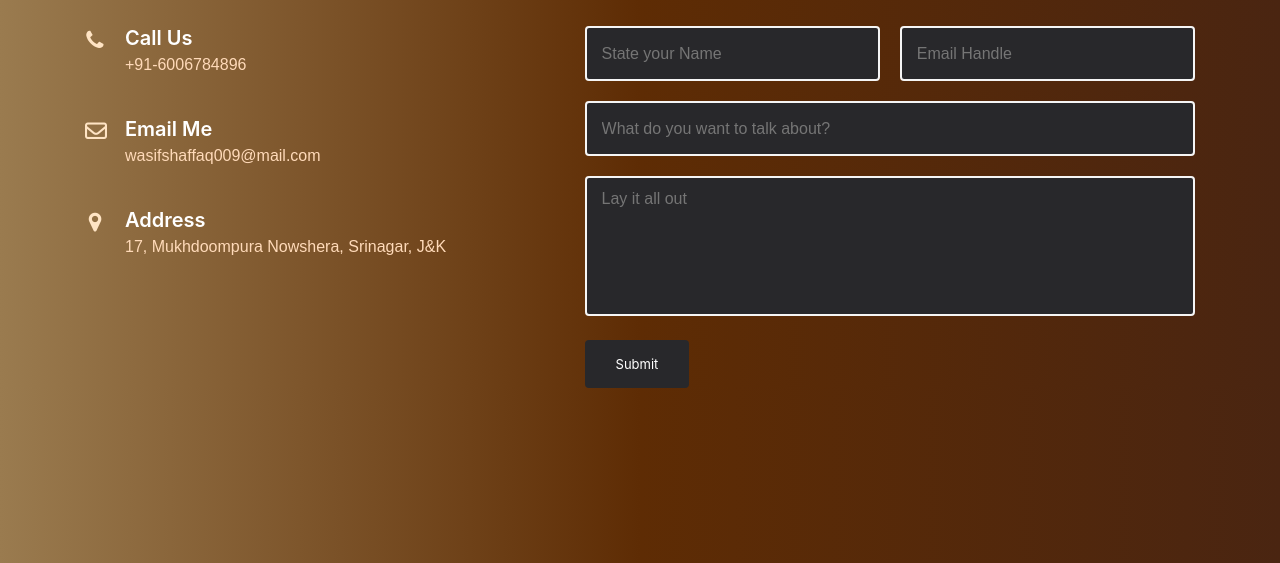
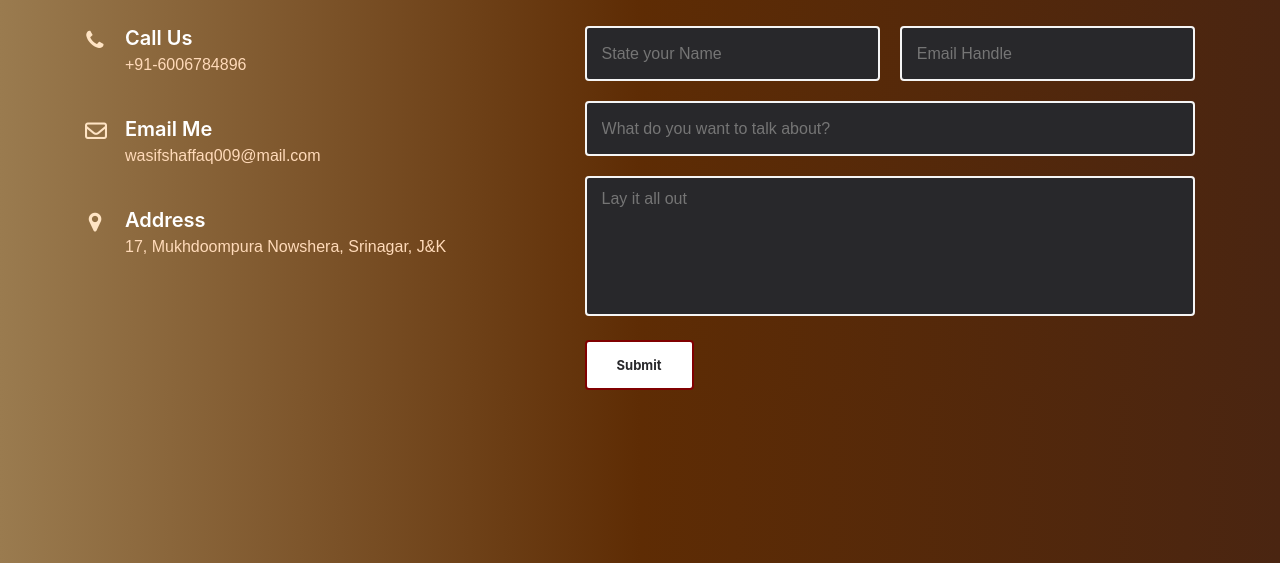
Before and after one commit to wasifshaffaq/improved_port, a plain HTML site: page index.html in a window 1280 px wide. In both pictures the pointer is over the button "Submit". Shown: the part 237-800 px from the top of the page. Drawn offline with Linux system fonts and the light colour scheme.

Commit message:
raw changes

```diff
--- a/constyle.css
+++ b/constyle.css
@@ -75,6 +75,7 @@ select {
   cursor: pointer;
   font-family: -apple-system, BlinkMacSystemFont, "Segoe UI", Roboto, Oxygen-Sans, Ubuntu, Cantarell, "Helvetica Neue", sans-serif;
 }
+
 
 a {
   text-decoration: none;
@@ -268,6 +269,16 @@ h3.global-title {
     border-radius: 0.25rem;
   }
 
+
+  button.btn-contact:hover{
+    background-color: white;
+    border: 2px solid maroon;
+      color: #28282B;
+    cursor: pointer;
+  }
+
+
+
   .cont-details h6 a {
     color: #051b35;
   }
--- a/index.html
+++ b/index.html
@@ -77,7 +77,7 @@
 
               <textarea name="w3lMessage" class="form-control" id="w3lMessage" placeholder="Lay it all out"
                 required=""></textarea>
-              <button type="submit" class="btn btn-contact">Submit</button>
+              <button type="submit" class="btn btn-contact"><b>Submit</b></button>
             </form>
           </div>
 
```
